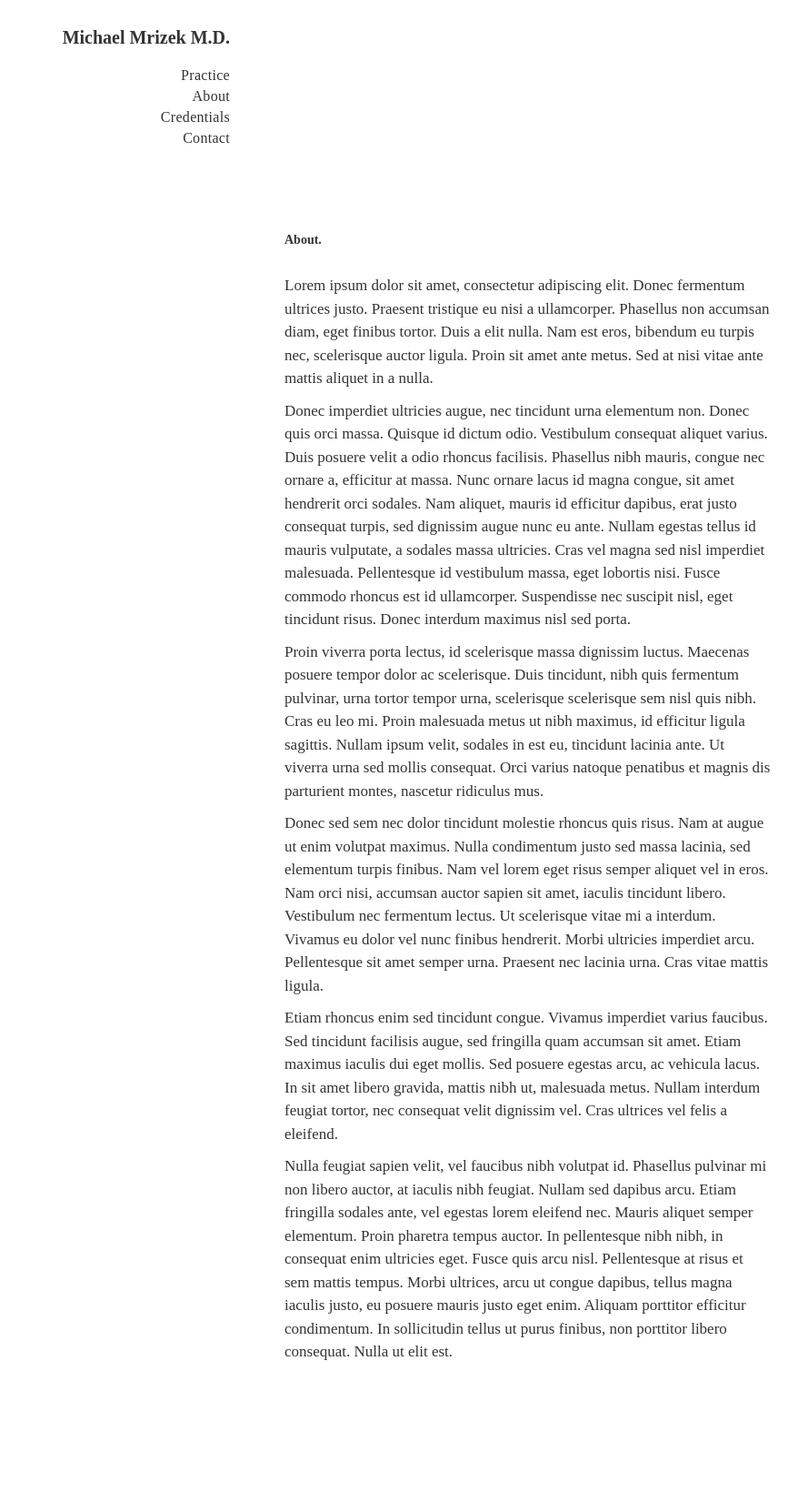
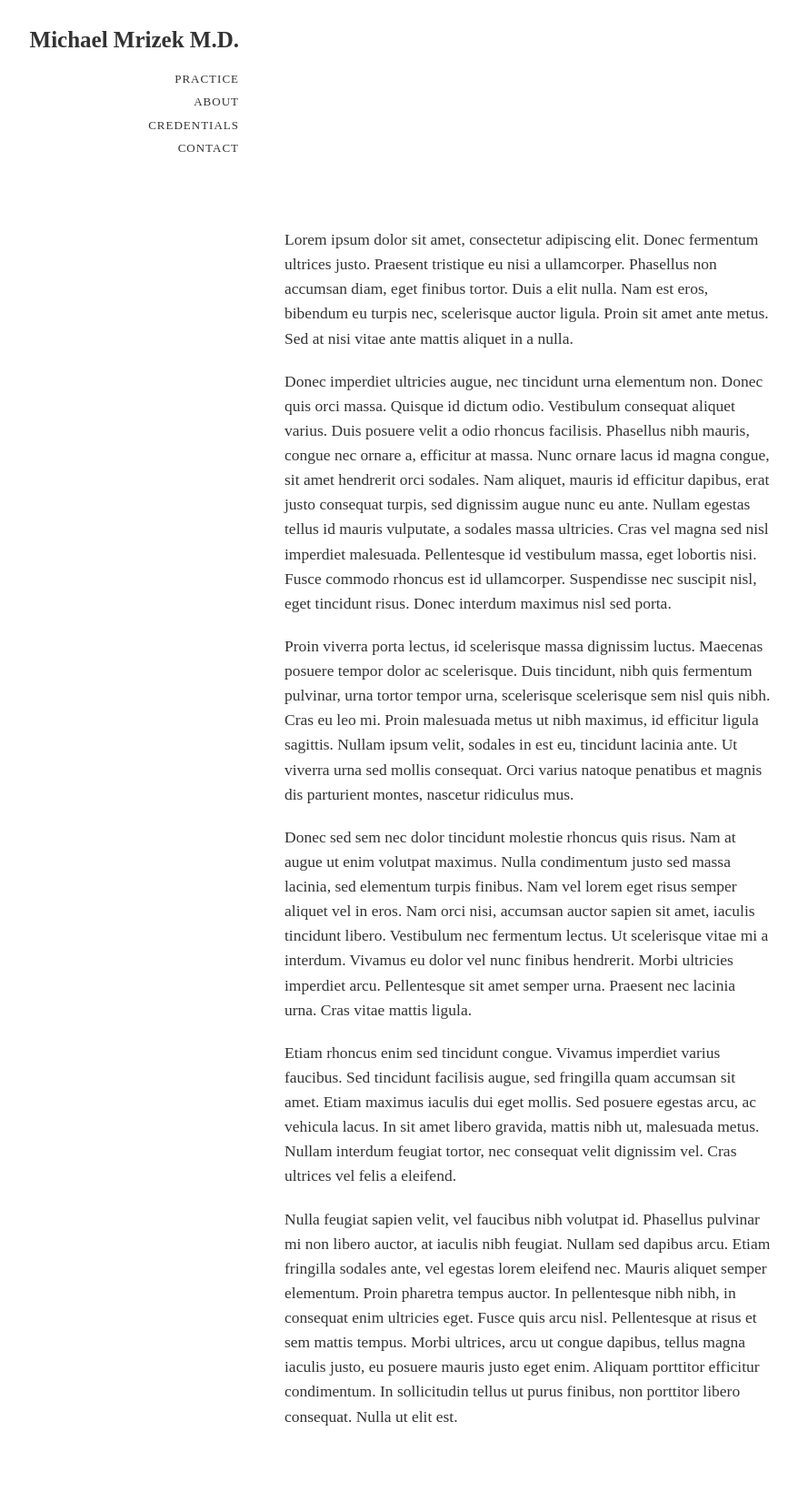
Before and after one commit to carolineportugal/michaelmrizekmd, a Jekyll site: the page built from about/index.html, in a window 1280 px wide. Shown: the whole page at 91% size, without its empty margins (167-1045 px from the left). Built offline with Jekyll 4.4.1, drawn with Linux system fonts in a browser that asks for light colours; nearby versions of some CDN libraries; before the commit the page ends 1569 px from its top, so only the background shows below that.

Commit message:
updating typography and organizing

```diff
--- /dev/null
+++ b/_sass/_fonts.scss
@@ -0,0 +1,67 @@
+//Embed Fonts
+
+// @font-face{
+//   font-family:"Sommet Heavy Italic";
+//   src: url('../fonts/sommet-heavy-italic.otf');
+// }
+//
+// @font-face{
+//   font-family:"Sommet Heavy";
+//   src: url('../fonts/sommet-heavy.otf');
+// }
+
+//Font Mixins
+
+@mixin meta-serif-book {
+  font-family: "ff-meta-serif-web-pro",serif;
+  font-style: normal;
+  font-weight: 500;
+}
+
+@mixin mata-serif-book-italic {
+  font-family: "ff-meta-serif-web-pro",serif;
+  font-style: italic;
+  font-weight: 500;
+}
+
+@mixin meta-serif-bold {
+  font-family: "ff-meta-serif-web-pro",serif;
+  font-style: normal;
+  font-weight: 700;
+}
+
+@mixin meta-serif-bold-italic {
+  font-family: "ff-meta-serif-web-pro",serif;
+  font-style: italic;
+  font-weight: 700;
+}
+
+@mixin meta-serif-sc{
+  font-family: "ff-meta-serif-sc-web-pro",serif;
+  font-style: normal;
+  font-weight: 500;
+}
+
+@mixin meta-sans-normal{
+  font-family: "ff-meta-web-pro",sans-serif;
+  font-style: normal;
+  font-weight: 400;
+}
+
+@mixin meta-sans-normal-italic{
+  font-family: "ff-meta-web-pro",sans-serif;
+  font-style: italic;
+  font-weight: 400;
+}
+
+@mixin meta-sans-bold{
+  font-family: "ff-meta-web-pro",sans-serif;
+  font-style: normal;
+  font-weight: 700;
+}
+
+@mixin meta-sans-bold-italic{
+  font-family: "ff-meta-web-pro",sans-serif;
+  font-style: italic;
+  font-weight: 700;
+}
--- a/_sass/_nav.scss
+++ b/_sass/_nav.scss
@@ -4,7 +4,7 @@ nav{
   position:relative;
   display: flex;
   justify-content: flex-end;
-  padding:3rem 1rem 0 0;
+  padding-top:3rem;
 }
 
 .nav-content{
@@ -15,17 +15,18 @@ nav{
   @include meta-serif-bold();
   // text-transform: uppercase;
   margin-bottom:2rem;
-  font-size:20px;
+  font-size:25px;
 }
 
 ul{
   list-style: none;
   @include meta-serif-book();
-  // text-transform: uppercase;
-  font-size: 16px;
-  letter-spacing: .03rem;
+  text-transform: uppercase;
+  font-size: 13px;
+  letter-spacing: .1rem;
   text-align:right;
 
   li{
+    margin:.7rem 0;
   }
 }
--- a/_sass/_typography.scss
+++ b/_sass/_typography.scss
@@ -1,40 +1,3 @@
-//Embed Fonts
-
-// @font-face{
-//   font-family:"Sommet Heavy Italic";
-//   src: url('../fonts/sommet-heavy-italic.otf');
-// }
-//
-// @font-face{
-//   font-family:"Sommet Heavy";
-//   src: url('../fonts/sommet-heavy.otf');
-// }
-
-//Font Mixins
-@mixin meta-serif-book {
-  font-family: "ff-meta-serif-web-pro",serif;
-  font-style: normal;
-  font-weight: 500;
-}
-
-@mixin mata-serif-book-italic {
-  font-family: "ff-meta-serif-web-pro",serif;
-  font-style: italic;
-  font-weight: 500;
-}
-
-@mixin meta-serif-bold {
-  font-family: "ff-meta-serif-web-pro",serif;
-  font-style: normal;
-  font-weight: 700;
-}
-
-@mixin meta-serif-bold-italic {
-  font-family: "ff-meta-serif-web-pro",serif;
-  font-style: italic;
-  font-weight: 700;
-}
-
 //Default values for typography
 
 h1{
@@ -56,6 +19,8 @@ h3{
 }
 
 p{
-  font-size:17px;
-  line-height: 1.5;
+  @include meta-serif-book();
+  font-size:17.5px;
+  line-height: 1.55;
+  margin-bottom:2rem;
 }
--- a/about/index.html
+++ b/about/index.html
@@ -5,14 +5,12 @@ title: About
 
 <div class="container">
 
-
-
     <div class="row">
 
         <div class="col-sm-4">
             <nav>
                 <div class="nav-content">
-                    <h4 class="logo">Michael Mrizek M.D.</h4>
+                    <h3 class="logo">Michael Mrizek M.D.</h3>
                     <ul>
                         <li>Practice</li>
                         <li>About</li>
@@ -27,7 +25,7 @@ title: About
             <section>
                 <!-- <h3>About</h3> -->
                 <div>
-                    <p><span>About. </span><br><br>Lorem ipsum dolor sit amet, consectetur adipiscing elit. Donec fermentum ultrices justo. Praesent tristique eu nisi a ullamcorper. Phasellus non accumsan diam, eget finibus tortor. Duis a elit nulla. Nam est eros, bibendum eu turpis nec, scelerisque auctor ligula. Proin sit amet ante metus. Sed at nisi vitae ante mattis aliquet in a nulla.</p>
+                    <p>Lorem ipsum dolor sit amet, consectetur adipiscing elit. Donec fermentum ultrices justo. Praesent tristique eu nisi a ullamcorper. Phasellus non accumsan diam, eget finibus tortor. Duis a elit nulla. Nam est eros, bibendum eu turpis nec, scelerisque auctor ligula. Proin sit amet ante metus. Sed at nisi vitae ante mattis aliquet in a nulla.</p>
 
                     <p>Donec imperdiet ultricies augue, nec tincidunt urna elementum non. Donec quis orci massa. Quisque id dictum odio. Vestibulum consequat aliquet varius. Duis posuere velit a odio rhoncus facilisis. Phasellus nibh mauris, congue nec ornare a, efficitur at massa. Nunc ornare lacus id magna congue, sit amet hendrerit orci sodales. Nam aliquet, mauris id efficitur dapibus, erat justo consequat turpis, sed dignissim augue nunc eu ante. Nullam egestas tellus id mauris vulputate, a sodales massa ultricies. Cras vel magna sed nisl imperdiet malesuada. Pellentesque id vestibulum massa, eget lobortis nisi. Fusce commodo rhoncus est id ullamcorper. Suspendisse nec suscipit nisl, eget tincidunt risus. Donec interdum maximus nisl sed porta.</p>
 
--- a/css/main.scss
+++ b/css/main.scss
@@ -5,8 +5,9 @@
 
 // Imports partials
 @import "normalize";
+@import "fonts";
+@import "nav";
 @import "typography";
-@import "nav";
 
 // Mixins
 @mixin font-smoothing {
@@ -19,35 +20,8 @@ html, body{
   @include font-smoothing();
   font-feature-settings: "onum" on;
   @include meta-serif-book();
-  min-height:100%;
 }
 
 section{
   padding:25rem 0 6rem 2rem;
 }
-
-span{
-  @include meta-serif-bold();
-// text-transform: uppercase;
-font-size: 14px;
-
-
-}
-.strokes{
-    width: 100%;
-    height: 100%;
-    position: fixed;
-    // z-index: -1;
-    top: 0;
-    left: 0;
-    right: 0;
-    bottom: 0;
-
-  div {
-    height: 100%;
-    width: calc(100% / 6);
-    z-index: 0;
-    float: left;
-    border-right: 1px solid rgba(0, 0, 0, 0.04);
-  }
-}
```
Also changed, not shown: 2 other files.
